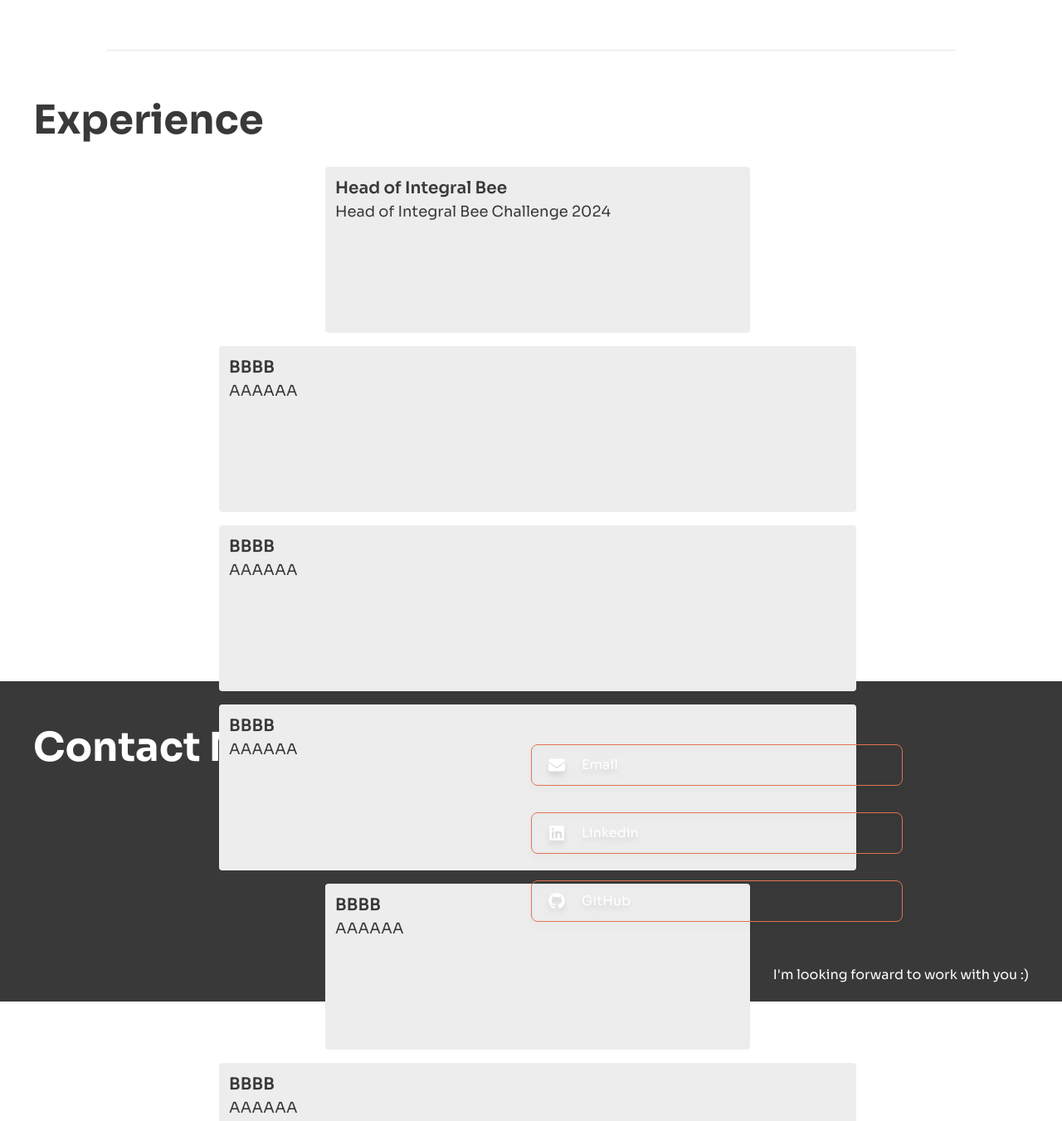
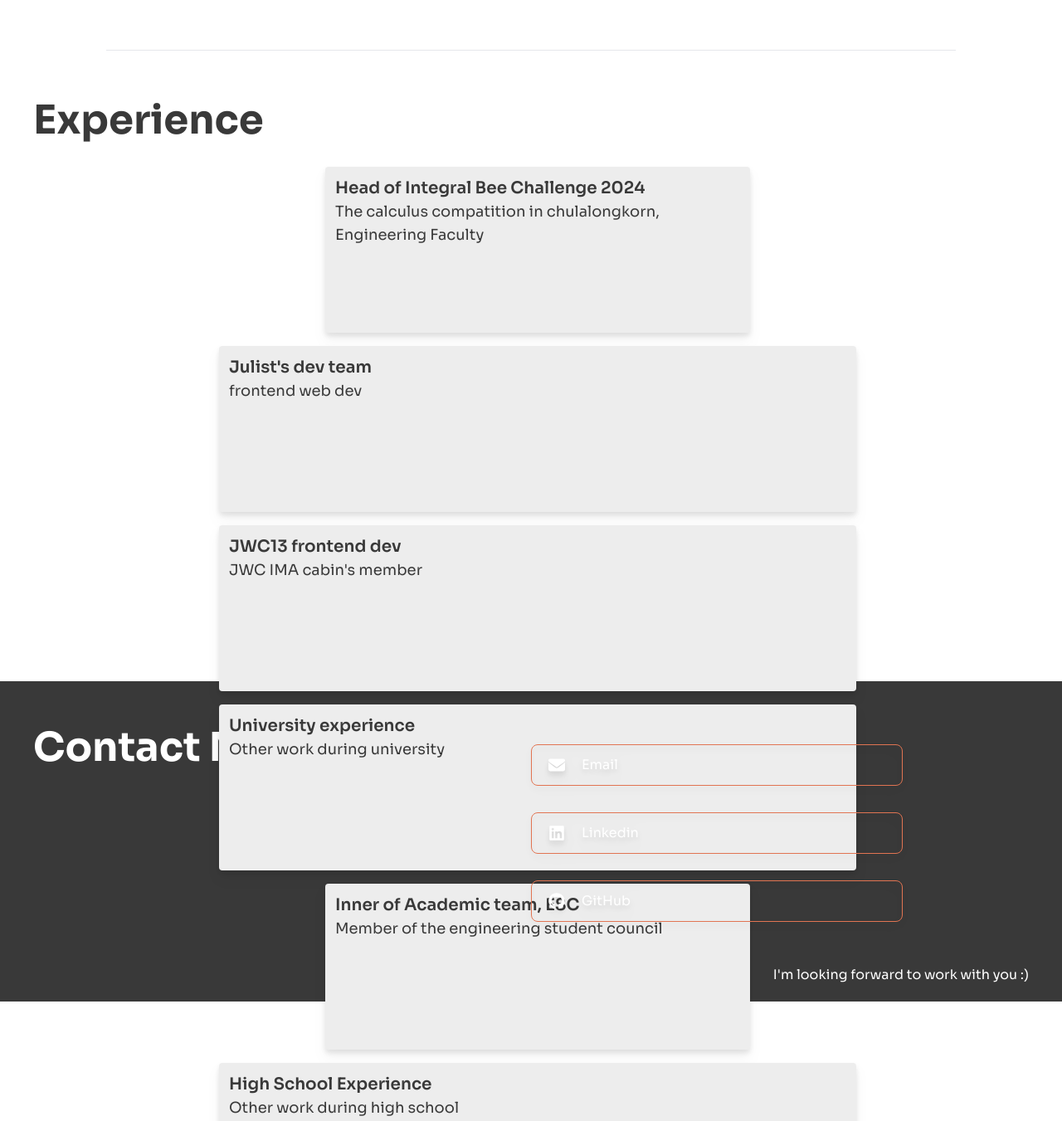
Before and after one commit to neennera/NaphatPortfolio, a React (Vite) app: page / in a window 1280 px wide. Shown: the part 2302-3653 px from the top of the page at 83% size. Built offline with nearby package versions, Linux system fonts and the light colour scheme.

Commit message:
add: exp all data

```diff
--- a/src/assets/ExperienceData.json
+++ b/src/assets/ExperienceData.json
@@ -1,44 +1,44 @@
 [
   {
     "id": 0,
-    "subtitle": "Head of Integral Bee Challenge 2024",
-    "title": "Head of Integral Bee",
-    "info": "I work at this project",
+    "subtitle": "The calculus compatition in chulalongkorn, Engineering Faculty",
+    "title": "Head of Integral Bee Challenge 2024",
+    "info": "I organized the calculus competition for the Faculty of Engineering and Science, as well as the examination event for the Intania Open House. I managed this project with a team of twelve members for 200 students participating.",
     "width": "w-[60vw] sm:w-[40vw]"
   },
   {
     "id": 1,
-    "subtitle": "AAAAAA",
-    "title": "BBBB",
-    "info": "CCCCCCCCCCC",
+    "subtitle": "frontend web dev",
+    "title": "Julist's dev team",
+    "info": "Julist is a tech-legal startup, I work with my web development team as a Frontend role to deliverate a website. [Tools : svelt framework, tailwindcss]",
     "width": "w-[60vw] sm:w-[20vw]"
   },
   {
     "id": 2,
-    "subtitle": "AAAAAA",
-    "title": "BBBB",
-    "info": "CCCCCCCCCCC",
+    "subtitle": "JWC IMA cabin's member",
+    "title": "JWC13 frontend dev",
+    "info": "I work with team to decorate JWC register website, using TypeScript",
     "width": "w-[60vw] sm:w-[20vw]"
   },
   {
     "id": 3,
-    "subtitle": "AAAAAA",
-    "title": "BBBB",
-    "info": "CCCCCCCCCCC",
+    "subtitle": "Other work during university",
+    "title": "University experience",
+    "info": "Planing staff of engineering department’s Langear camp, Stage staff of engineering department’s bynior night.",
     "width": "w-[60vw] sm:w-[20vw]"
   },
   {
     "id": 4,
-    "subtitle": "AAAAAA",
-    "title": "BBBB",
-    "info": "CCCCCCCCCCC",
+    "subtitle": "Member of the engineering student council",
+    "title": "Inner of Academic team, ESC",
+    "info": "Assist in organizing academic events of the faculty like Intania Job Fair 2024, Intania Open House, etc.",
     "width": "w-[60vw] sm:w-[40vw]"
   },
   {
     "id": 5,
-    "subtitle": "AAAAAA",
-    "title": "BBBB",
-    "info": "CCCCCCCCCCC",
+    "subtitle": "Other work during high school",
+    "title": "High School Experience",
+    "info": "Head of Arts club at ESC KMUTT, Head of classroom’s Newsletter project",
     "width": "w-[60vw] sm:w-[20vw]"
   }
 ]
--- a/src/components/AboutMe.tsx
+++ b/src/components/AboutMe.tsx
@@ -44,6 +44,9 @@ const AboutMe = () => {
               <li className="list-disc ml-10">
                 <b>Data Analysis : </b> Spreadsheet, Data Visuallization, SQL, R
               </li>
+              <li className="list-disc ml-10">
+                <b>English : </b> Advanced working proficiency English (TOEIC 835)
+              </li>
             </ul>
           </div>
 
--- a/src/components/Experience_Card.tsx
+++ b/src/components/Experience_Card.tsx
@@ -20,7 +20,7 @@ const Experience_Card = () => {
       <div className="relative sm:absolute flex flex-wrap sm:px-6 justify-center">
         {items.map(item => (
           <motion.div
-            className={`h-[25vh] rounded bg-beight p-3 my-2 sm:m-2 ${item.width}`}
+            className={`h-[25vh] rounded drop-shadow-lg shadow-gray-600 cursor-pointer bg-beight  hover:bg-gray-200 p-3 my-2 sm:m-2 ${item.width}`}
             layoutId={item.id.toString()}
             onClick={() => setSelectedId(item.id)}
           >
@@ -44,20 +44,20 @@ const Experience_Card = () => {
       <AnimatePresence>
         {selectedId !== null && selectedItem && (
           <motion.div
-            className="hidden sm:absolute  bg-beightDark rounded-md  w-[60vw] md:h-[40vh] sm:flex flex-row justify-between left-[15%] top-[300%] p-8"
+            className="hidden sm:absolute drop-shadow-lg shadow-gray-600 border-3 bg-beightDark rounded-md  w-[60vw] md:h-[40vh] sm:flex flex-row justify-between left-[15%] top-[300%] p-8"
             layoutId={selectedId.toString()}
           >
-            <div>
+            <div className='pr-5 space-y-3 w-[95%]'>
               <motion.h2 className="text-xl font-semibold">
                 {selectedItem.title}
               </motion.h2>
-              <motion.h5>{selectedItem.info}</motion.h5>
+              <motion.h5 className='text-lg'>{selectedItem.info}</motion.h5>
             </div>
 
             <motion.button
-              className="bg-primary w-8 h-8 hover:text-white"
+              className="bg-primary w-10 h-10 hover:text-white items-center justify-center rounded-sm"
               onClick={() => setSelectedId(null)}
-            >
+            >X
             </motion.button>
           </motion.div>
         )}
```
